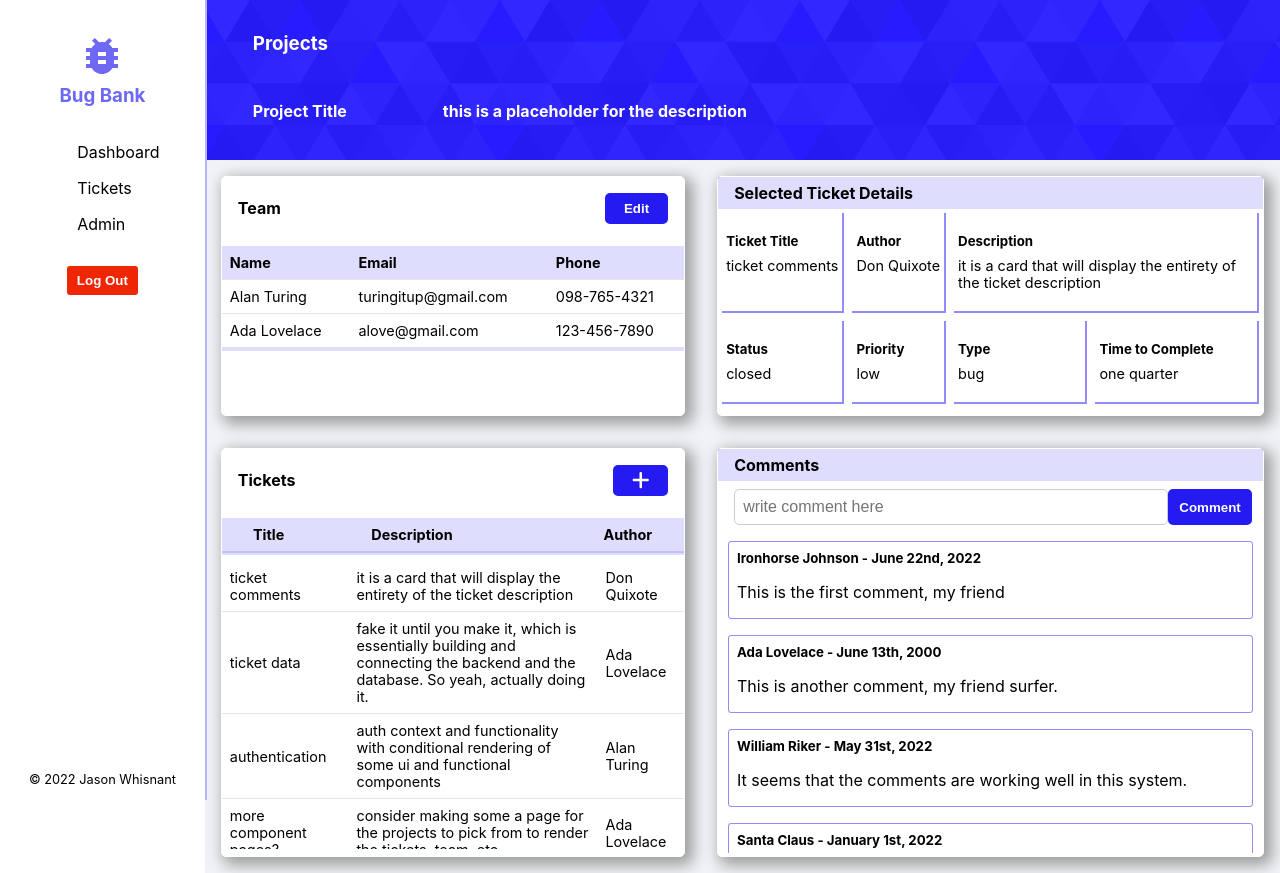
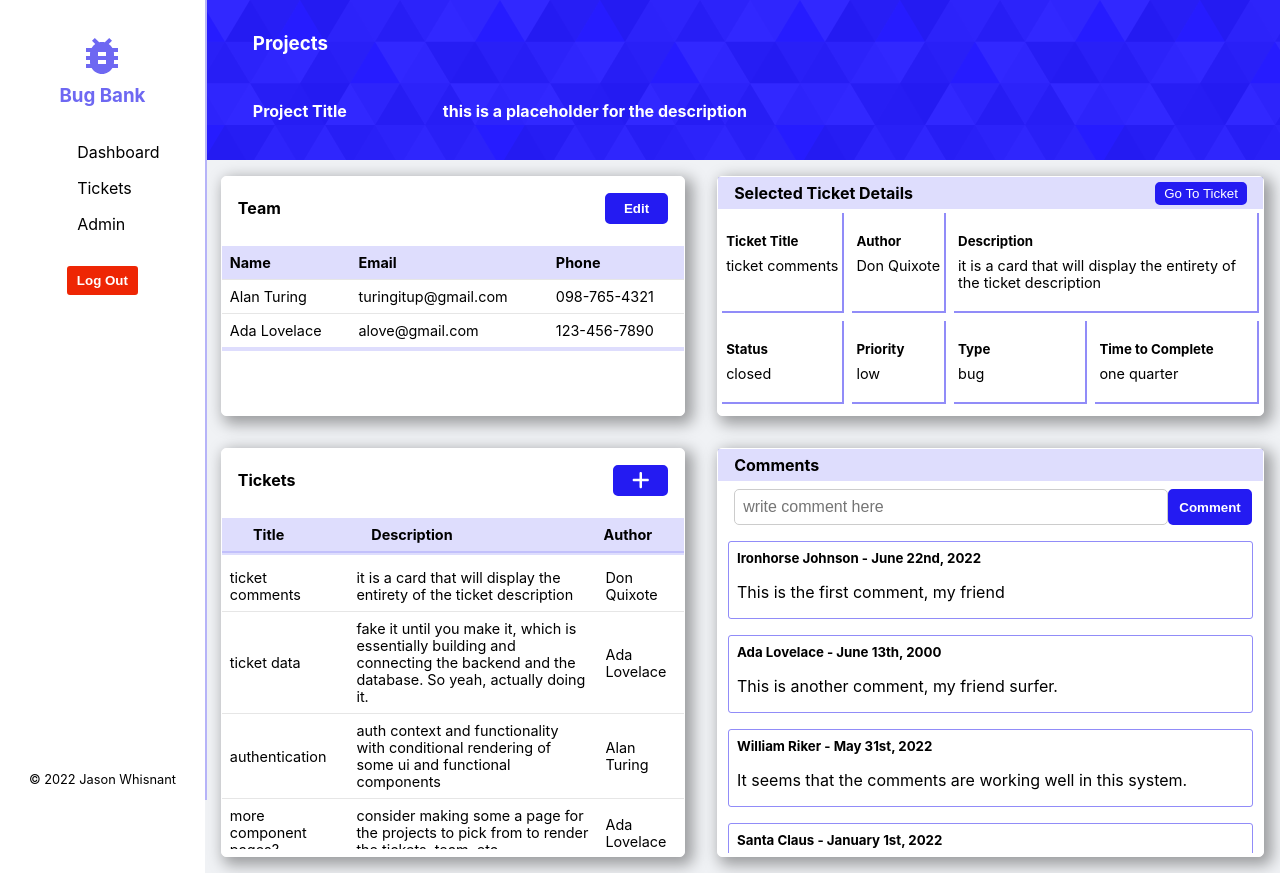
Before and after one commit to Tasups/bug-tracker-frontend, a React (Create React App) app: page /projectboard in a window 1280 px wide. Built offline with nearby package versions, Linux system fonts and the light colour scheme.

Commit message:
Got to Ticket button made and styled

```diff
--- a/src/App.css
+++ b/src/App.css
@@ -1002,11 +1002,29 @@ html,body {
   width: 100%;
   height: 2rem;
   display: flex;
+  justify-content: space-between;
   align-items: center;
 }
 
 .ticketsdetails-title h4 {
   padding: 0 1rem;
+}
+
+.ticketsdetails-title button {
+  background-color: rgba(36,27,242, 1);
+  color: white;
+  margin: 0 1rem;
+  cursor: pointer;
+  border: 3px solid rgba(36,27,242, 1);
+  border-radius: 5px;
+  transition: 0.2s ease-in-out;
+}
+
+.ticketsdetails-title button:hover {
+  background-color: rgba(36,27,242, 0.8);
+  border: 3px solid rgba(36,27,242, 0.8);
+  border-radius: 5px;
+  transition: 0.3s ease-in-out;
 }
 
 .ticketsdetails-info {
--- a/src/components/projectBoard/ProjectTicketDescription.js
+++ b/src/components/projectBoard/ProjectTicketDescription.js
@@ -5,6 +5,7 @@ const ProjectTicketDescription = (props) => {
     <section className="ticketsdetails-container">
       <div className="ticketsdetails-title">
         <h4>Selected Ticket Details</h4>
+        <button>Go To Ticket</button>
       </div>
       <div className="ticketsdetails-info">
         <div className="item-a ticketsdetails-infocard">
```
